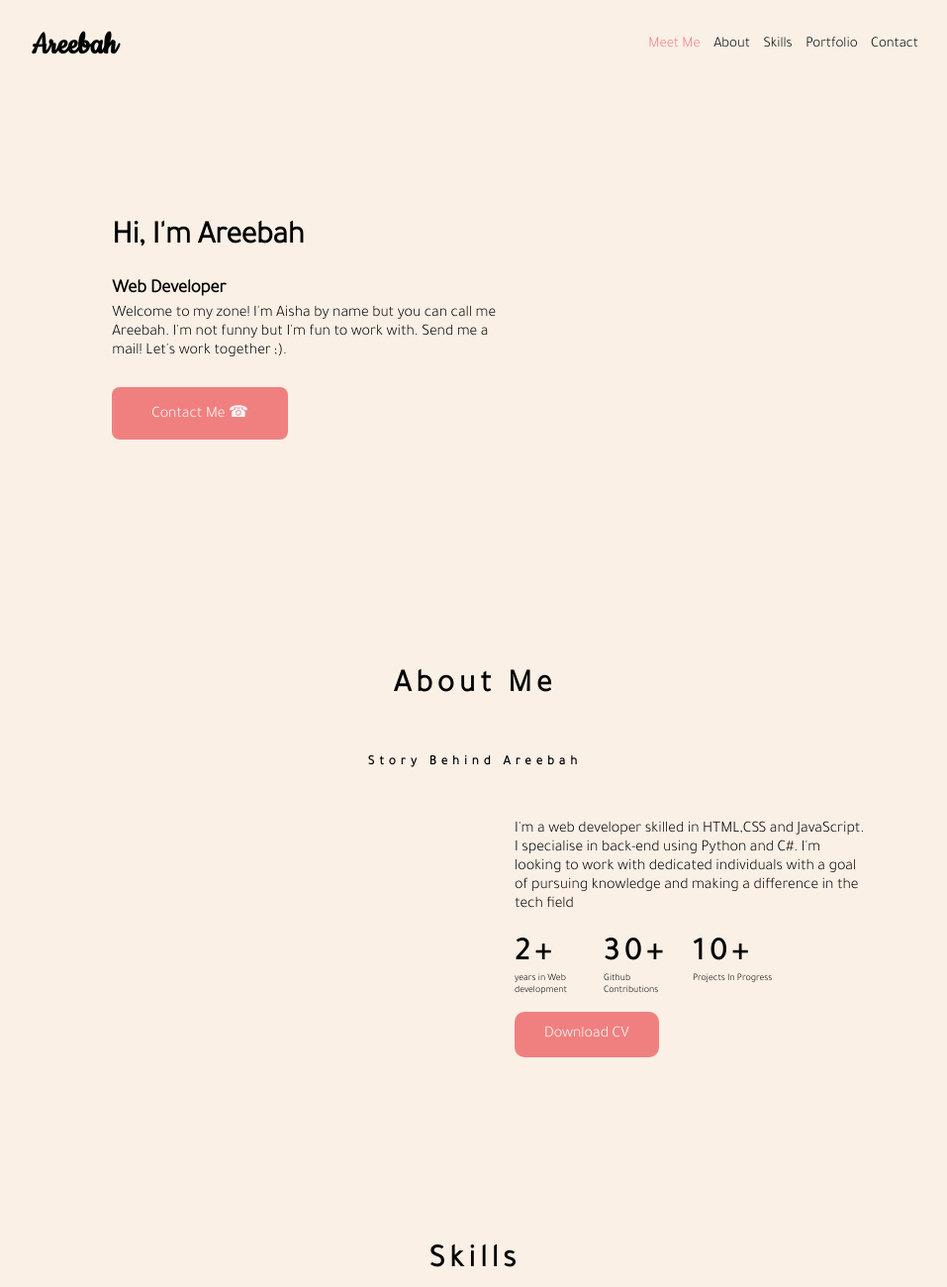
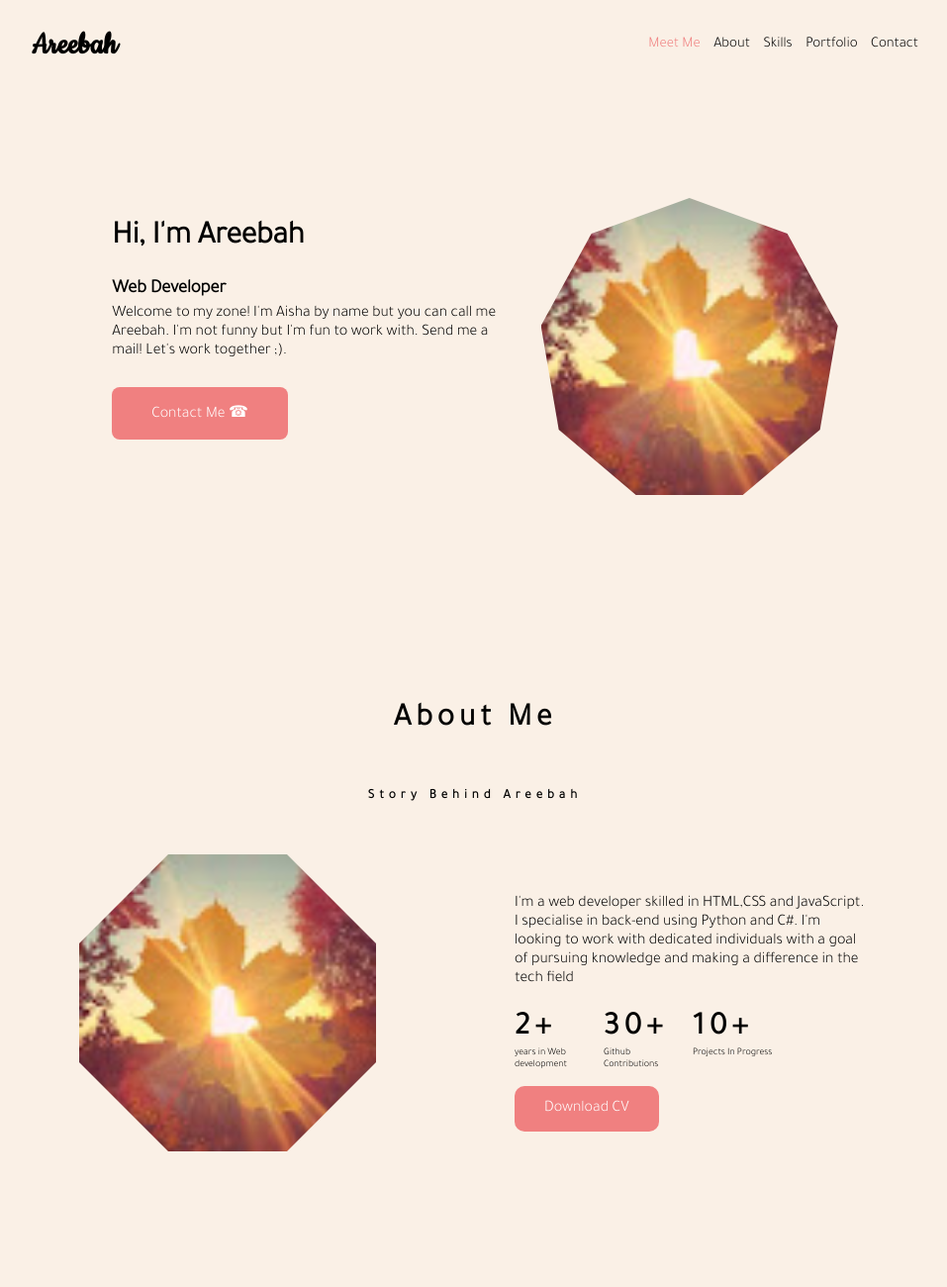
Before and after one commit to Areebah-snow/Areebah-snow.github.io, a plain HTML site: page index.html in a window 1280 px wide. Shown: the top 1300 px of the page at 99% size, without its empty margins (160-1117 px from the left). Drawn offline with Linux system fonts and the light colour scheme.

Commit message:
CSS commit

```diff
--- a/index.html
+++ b/index.html
@@ -41,7 +41,7 @@
                  <a class="contact-btn" href="#contact">Contact Me &phone; </a>
          </div>
          <div class="my_image">
-            <img src="images/aisha.jpg" alt="">
+            <img src="img/aisha.jpg" alt="">
          </div>
     </div>
 
@@ -50,7 +50,7 @@
         <h1>About Me</h1>
         <h5>Story Behind Areebah</h5>
         <div class="about-main">
-            <div><img src="images/aisha.jpg" alt=""></div>
+            <div><img src="img/aisha.jpg" alt=""></div>
             <div class="about-main-details">
                 <div class="about-details">
                     <p>I'm a web developer skilled in HTML,CSS and JavaScript. I specialise
@@ -120,7 +120,7 @@
         <h5>Most recent works</h5>
         <div class="portfolio-work">
            <div class="portfolio-work-image">
-            <img src="images/dan-gold-4_jhDO54BYg-unsplash.jpg" alt="">
+            <img src="img/dan-gold-4_jhDO54BYg-unsplash.jpg" alt="">
            </div>
             <div class="portfolio-work-item">
                 <h3>Health and Fitness</h3>
```
Also changed, not shown: img/aisha.jpg (added), 1 other file.
